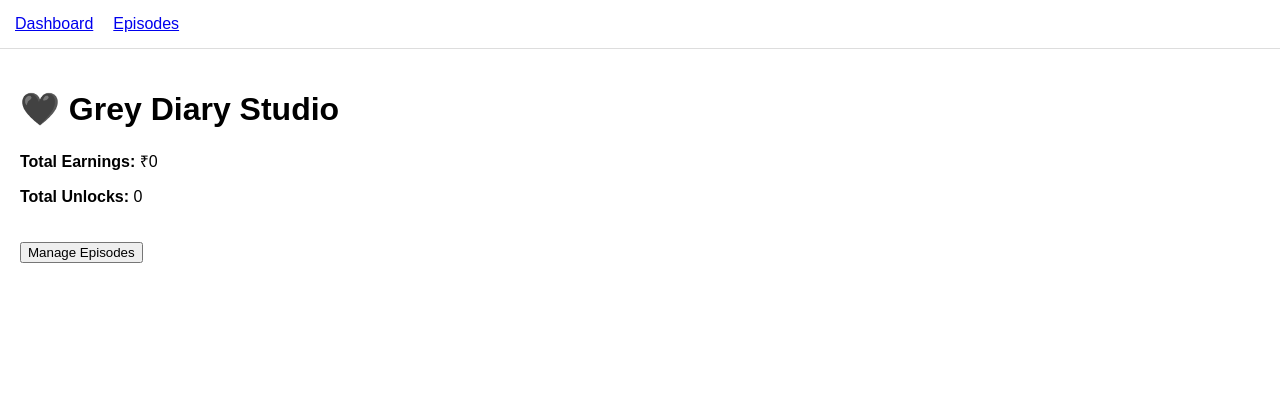
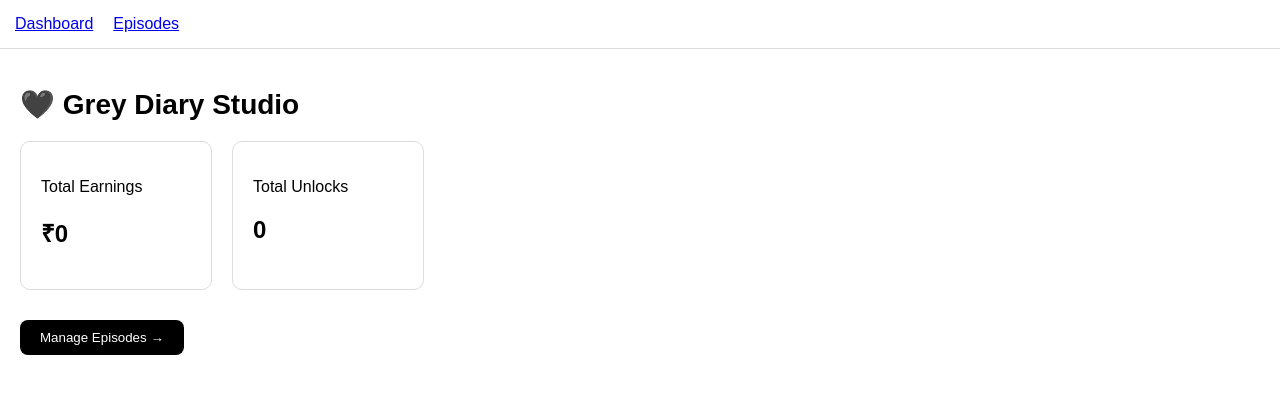
Before and after one commit to Mr-Black-Of-Shades/The-Grey-Diary-Studio, a Next.js app: page /studio in a window 1280 px wide. Shown: the top 394 px of the page. Built offline with nearby package versions, Linux system fonts and the light colour scheme.

Commit message:
Refactor Dashboard layout and styles

```diff
--- a/app/studio/page.js
+++ b/app/studio/page.js
@@ -3,18 +3,41 @@ export const dynamic = "force-dynamic";
 export default function Dashboard() {
   return (
     <div>
-      <h1>🖤 Grey Diary Studio</h1>
+      <h1 style={{ fontSize: 28 }}>🖤 Grey Diary Studio</h1>
 
-      <div style={{ marginTop: 20 }}>
-        <p><strong>Total Earnings:</strong> ₹0</p>
-        <p><strong>Total Unlocks:</strong> 0</p>
+      <div style={{ display: "flex", gap: 20, marginTop: 20 }}>
+        <div style={card}>
+          <p>Total Earnings</p>
+          <h2>₹0</h2>
+        </div>
+
+        <div style={card}>
+          <p>Total Unlocks</p>
+          <h2>0</h2>
+        </div>
       </div>
 
       <a href="/studio/episodes">
-        <button style={{ marginTop: 20 }}>
-          Manage Episodes
+        <button style={primaryBtn}>
+          Manage Episodes →
         </button>
       </a>
     </div>
   );
 }
+
+const card = {
+  border: "1px solid #ddd",
+  padding: 20,
+  borderRadius: 10,
+  width: 150,
+};
+
+const primaryBtn = {
+  marginTop: 30,
+  padding: "10px 20px",
+  borderRadius: 8,
+  border: "none",
+  background: "black",
+  color: "white",
+};
```
